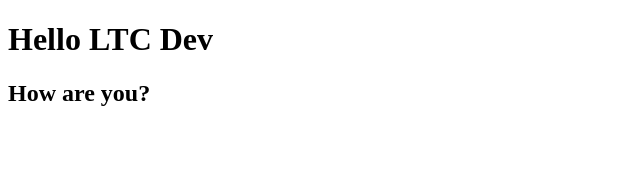
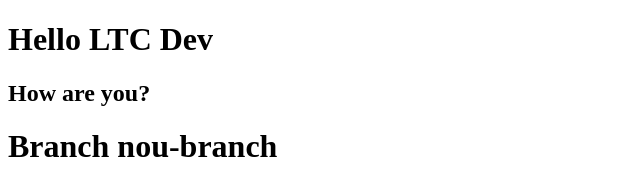
Before and after one commit to larnaruto/demo-git-1, a plain HTML site: page index.html in a window 1280 px wide. Shown: the whole page, without its empty margins (0-640 px from the left). Drawn offline with Linux system fonts and the light colour scheme.

Commit message:
insert h1

```diff
--- a/index.html
+++ b/index.html
@@ -9,5 +9,6 @@
 <body>
     <h1>Hello LTC Dev</h1>
     <h2>How are you?</h2>
+    <h1>Branch nou-branch</h1>
 </body>
 </html>
```
